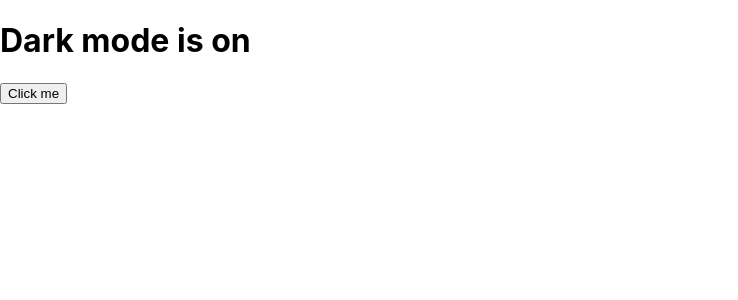
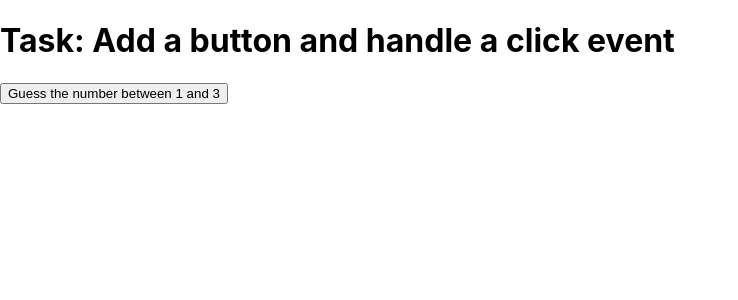
Before and after one commit to manoj1995madushanka/react-playground, a React (Create React App) app: page / in a window 1280 px wide. Shown: the top 300 px of the page, without its empty margins (0-738 px from the left). Built offline with nearby package versions, Linux system fonts and the light colour scheme.

Commit message:
number guess game

```diff
--- a/src/App.js
+++ b/src/App.js
@@ -2,9 +2,24 @@
 import ModeToggler from "./ModeToggler";
 
 function App() {
+
+    function handleClick() {
+        let randomNum = Math.floor(Math.random() * 3) + 1;
+        console.log(randomNum);
+        let userInput = prompt('type a number');
+        alert(`Computer number: ${randomNum}, Your guess: ${userInput}`);
+    }
+
     return (
-        <ModeToggler></ModeToggler>
+        <div>
+            <h1>Task: Add a button and handle a click event</h1>
+            <button onClick={handleClick}>Guess the number between 1 and 3</button>
+        </div>
     );
+
+    /* return (
+         <ModeToggler></ModeToggler>
+     );*/
 }
 
 export default App;
```
